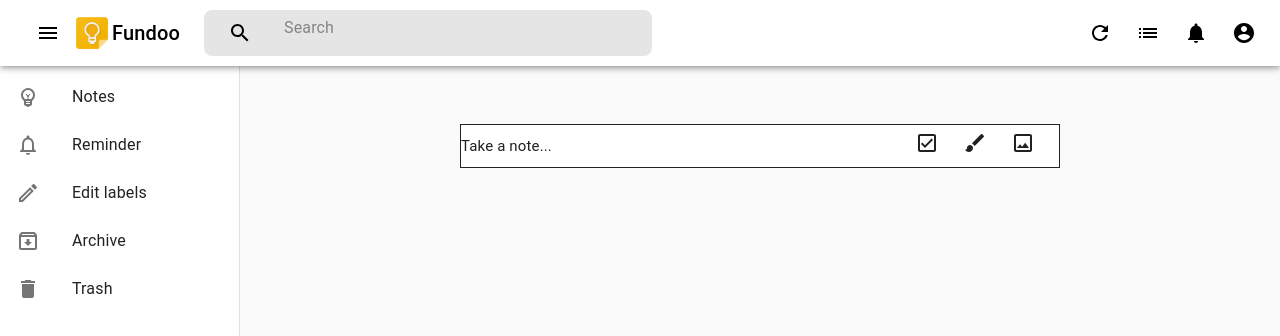
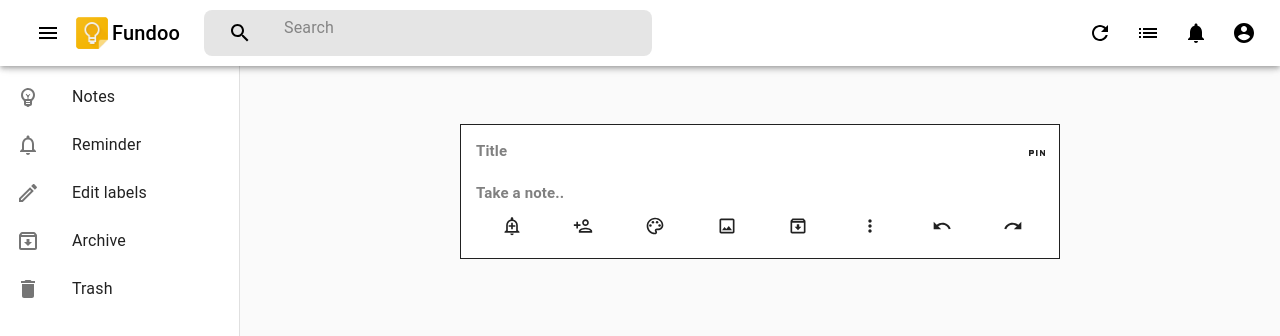
Before and after one commit to Priyankateke/FundooApp, a React (Create React App) app: page /dashboard in a window 1280 px wide. Both pictures are taken after a click on the button 48 px from the left and 33 px from the top of the page. Shown: the top 336 px of the page. Built offline with nearby package versions, Linux system fonts and the light colour scheme.

Commit message:
ADDED: Expand And Contract Create Note Card Using ClickAway Event

```diff
--- a/src/components/dashboard/newNote.jsx
+++ b/src/components/dashboard/newNote.jsx
@@ -3,33 +3,70 @@ import '../../styles/createNote.css'
 import CheckBoxOutlinedIcon from '@material-ui/icons/CheckBoxOutlined';
 import BrushIcon from '@material-ui/icons/Brush';
 import ImageOutlinedIcon from '@material-ui/icons/ImageOutlined';
+import AddAlertOutlinedIcon from '@material-ui/icons/AddAlertOutlined';
+import PersonAddOutlinedIcon from '@material-ui/icons/PersonAddOutlined';
+import ColorLensOutlinedIcon from '@material-ui/icons/ColorLensOutlined';
+import ArchiveOutlinedIcon from '@material-ui/icons/ArchiveOutlined';
+import FiberPinOutlinedIcon from '@material-ui/icons/FiberPinOutlined';
+import MoreVertOutlinedIcon from '@material-ui/icons/MoreVertOutlined';
+import UndoOutlinedIcon from '@material-ui/icons/UndoOutlined';
+import RedoOutlinedIcon from '@material-ui/icons/RedoOutlined';
+import ClickAwayListener from "@material-ui/core/ClickAwayListener";
+import Container from "@material-ui/core/Container";
+
 export default class NewNote extends Component {
     constructor(props) {
         super(props);
-        this.state= {
-            open:false
+        this.state = {
+            collapse: true,
         }
     }
-    handleToggle = () => {
-        this.setState(state => ({ open: !state.open }));
+    onHandleClickaway = () => {
+        this.setState({
+          collapse: !this.state.collapse,
+        });
+      };
+      handleClick = () => {
+        this.setState({
+          collapse: false,
+        });
       };
     render() {
         return (
-            <div className="defaultContainer"
-            onClick={this.handleToggle}>
-                <div className="font">
-                    Take a note...
-                  </div>
-                <div className="icons">
-                    <CheckBoxOutlinedIcon />
-                </div>
-                <div className="icons">
-                    <BrushIcon />
-                </div>
-                <div className="icons">
-                    <ImageOutlinedIcon />
-                </div>
-            </div>
-        )
+             <Container>
+                <ClickAwayListener onClickAway={this.onHandleClickaway}>
+                 <div>
+                    {
+                        this.state.collapse ?
+                            <div className="defaultContainer"
+                                onClick={this.handleClick}>
+                                <div className="font">Take a note...</div>
+                                <div className="icons"><CheckBoxOutlinedIcon /></div>
+                                <div className="icons"><BrushIcon /></div>
+                                <div className="icons"><ImageOutlinedIcon /></div>
+                            </div> :
+                            <div className="expandedContainer"
+                                onClick={this.handleClick}>
+                                <div className="summary">
+                                    <div className="title">Title</div>
+                                    <div><FiberPinOutlinedIcon /></div>
+                                </div>
+                                <div className="title">Take a note..</div>
+                                <div className="noteIcons">
+                                    <AddAlertOutlinedIcon fontSize="small" />
+                                    <PersonAddOutlinedIcon fontSize="small" />
+                                    <ColorLensOutlinedIcon fontSize="small" />
+                                    <ImageOutlinedIcon fontSize="small" />
+                                    <ArchiveOutlinedIcon fontSize="small" />
+                                    <MoreVertOutlinedIcon fontSize="small" />
+                                    <UndoOutlinedIcon fontSize="small" />
+                                    <RedoOutlinedIcon fontSize="small" />
+                                </div>
+                            </div>
+                    }
+             </div>
+            </ClickAwayListener>
+       </Container >
+        );
     }
 }
--- a/src/styles/createNote.css
+++ b/src/styles/createNote.css
@@ -7,6 +7,7 @@
     display: flex;
     flex-direction: row;
     align-items: center;
+
     justify-content: space-around;
 }
 
@@ -22,3 +23,34 @@
 .icons {
     flex-grow: 0.2;
 }
+
+.expandedContainer {
+    width: 600px;
+    height: 135px;
+    border: solid 1px;
+    background-color: #ffffff;
+    display: flex;
+    flex-direction: column;
+    justify-content: space-around;
+    padding: 10px 10px 15px 15px;
+}
+
+.summary {
+    display: flex;
+    flex-direction: row;
+    justify-content: space-between;
+}
+
+.title {
+    font-family: Roboto,Arial,sans-serif;
+    font-size: 15px;
+    font-weight: 700;
+    line-height: 1.25rem;
+    color:gray;
+}
+
+.noteIcons {
+    display: flex;
+    flex-direction: row;
+    justify-content: space-around;
+}
```
